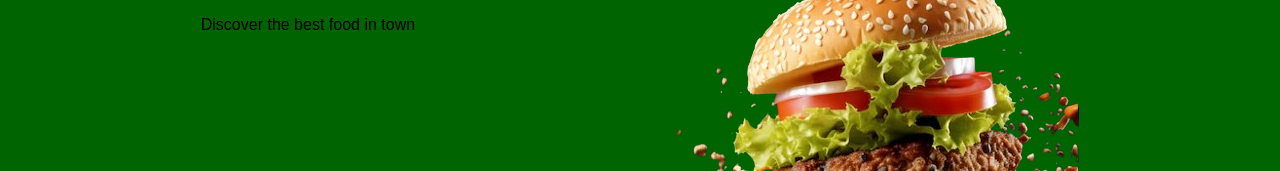
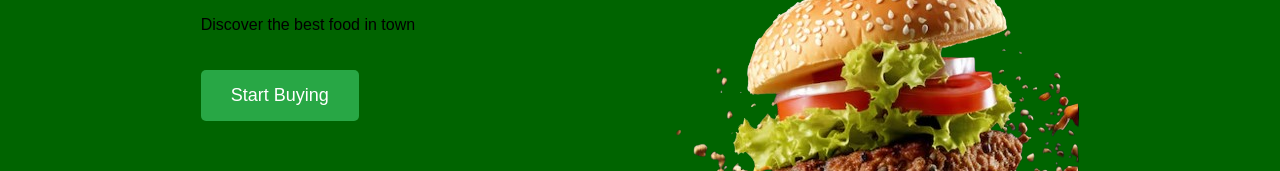
Before and after one commit to franklinstyles/phase-2-project-shopping-cart, a React (Vite) app: page / in a window 1280 px wide. Shown: the part 359-530 px from the top of the page. Built offline with nearby package versions, Linux system fonts and the light colour scheme; no server answers; a web font is replaced by a local one.

Commit message:
Added the start buying button

```diff
--- a/src/components/Products.jsx
+++ b/src/components/Products.jsx
@@ -17,6 +17,11 @@ const Products = ({ addToCart, searchQuery }) => {
         product.title.toLowerCase().includes(searchQuery.toLowerCase())
     );
 
+    const scrollToProducts = () => {
+        const productListElement = document.querySelector('.product-list');
+        productListElement.scrollIntoView({ behavior: 'smooth' });
+    };
+
     return (
         <div className="product-container">
             <div className='welcome'>
@@ -24,6 +29,9 @@ const Products = ({ addToCart, searchQuery }) => {
                     <h1>Welcome to FoodPalace</h1>
                     <h2>It's not just food,<br />It's an experience</h2>
                     <p>Discover the best food in town</p>
+                    <button className='start-buying' onClick={scrollToProducts}>
+                        Start Buying
+                    </button>
                 </div>
                 <div className='welcome-image'>
                     <img src={Burger} alt="Food-palace" />
--- a/src/index.css
+++ b/src/index.css
@@ -196,6 +196,21 @@ button:hover {
 .checkout button:hover {
   background-color: #218838;
 }
+.start-buying {
+  background-color: #28a745;
+  color: white;
+  border: none;
+  padding: 15px 30px;
+  border-radius: 5px;
+  cursor: pointer;
+  font-size: 18px;
+  margin-top: 20px;
+  transition: background-color 0.3s ease;
+}
+
+.start-buying:hover {
+  background-color: #218838;
+}
 /* h1 {
   font-family: 'Arial', sans-serif;
   font-size: 3rem;
```
